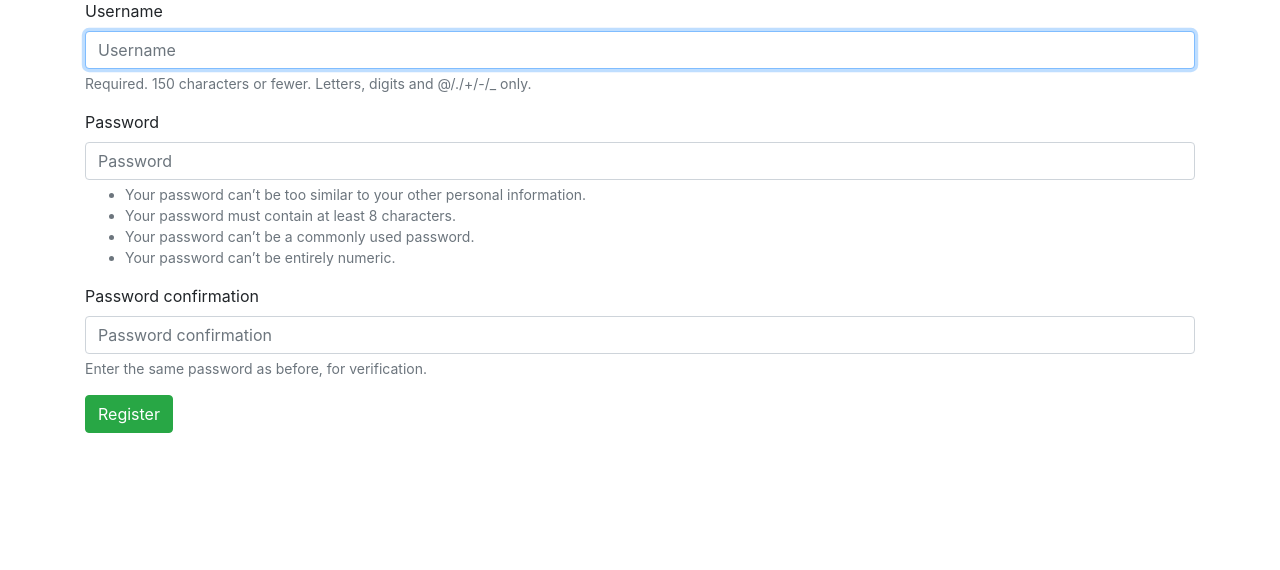
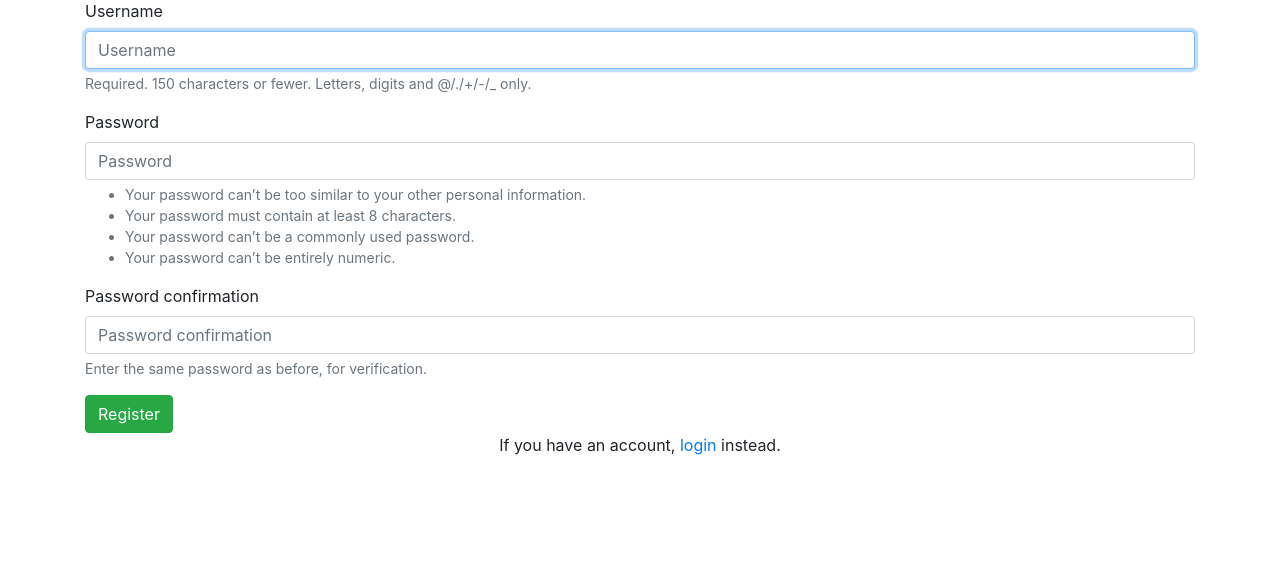
Before and after one commit to Anthonyomondi/blog, a Django app: page /users/register/ in a window 1280 px wide. Shown: the part 146-716 px from the top of the page. Run offline with Django 3.2, Linux system fonts and the light colour scheme; some libraries are stand-ins or nearby versions.

```diff
--- a/users/templates/registration/register.html
+++ b/users/templates/registration/register.html
@@ -14,4 +14,5 @@
   <button name="submit" class="btn btn-success">Register</button>
   <input type="hidden" name="next" value="{% url 'tony_blogs:index' %}" />
 </form>
+<p class="text-center">If you have an account, <a href="{% url 'users:login' %}">login</a> instead.</p>
 {% endblock content %}
```
